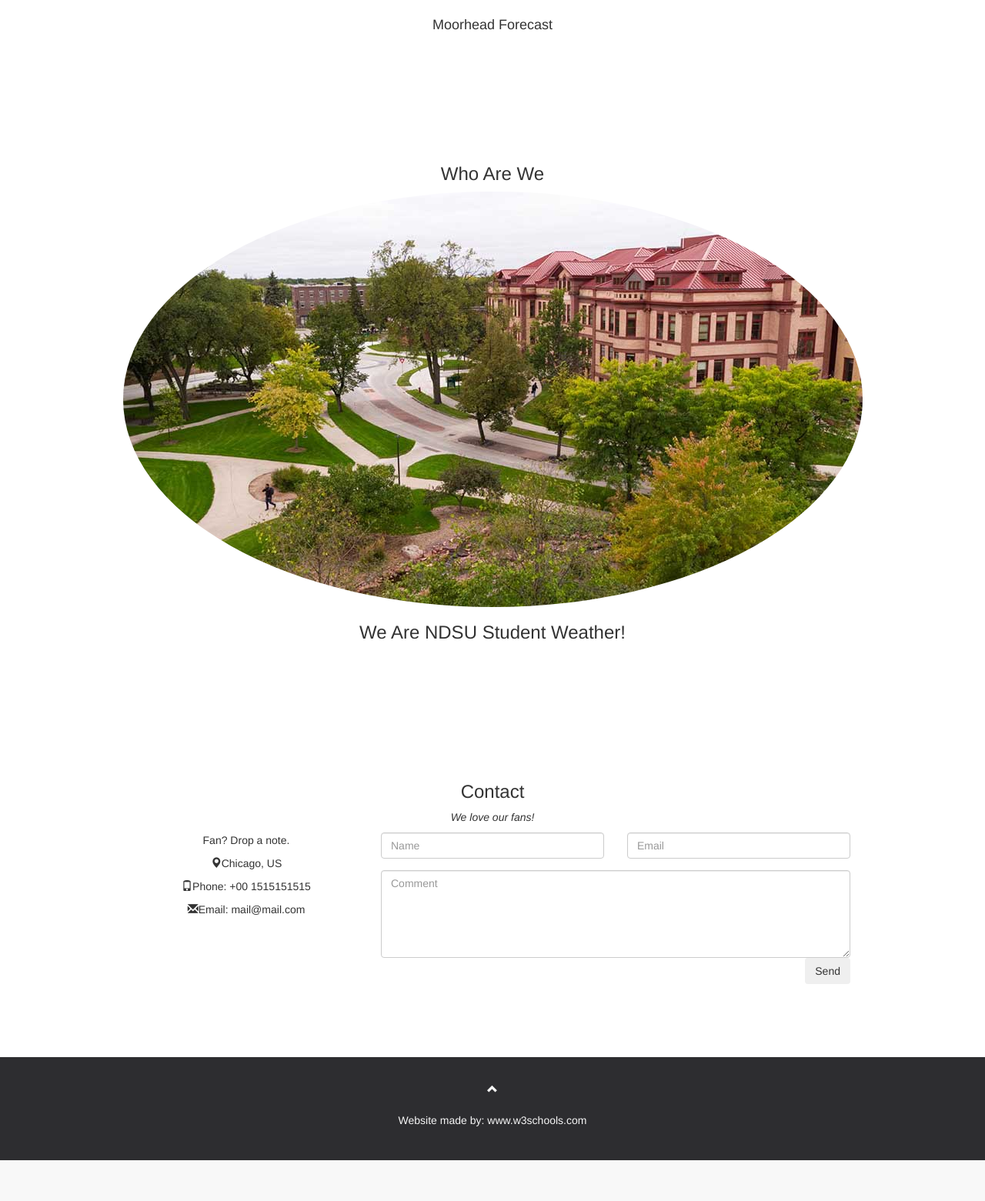
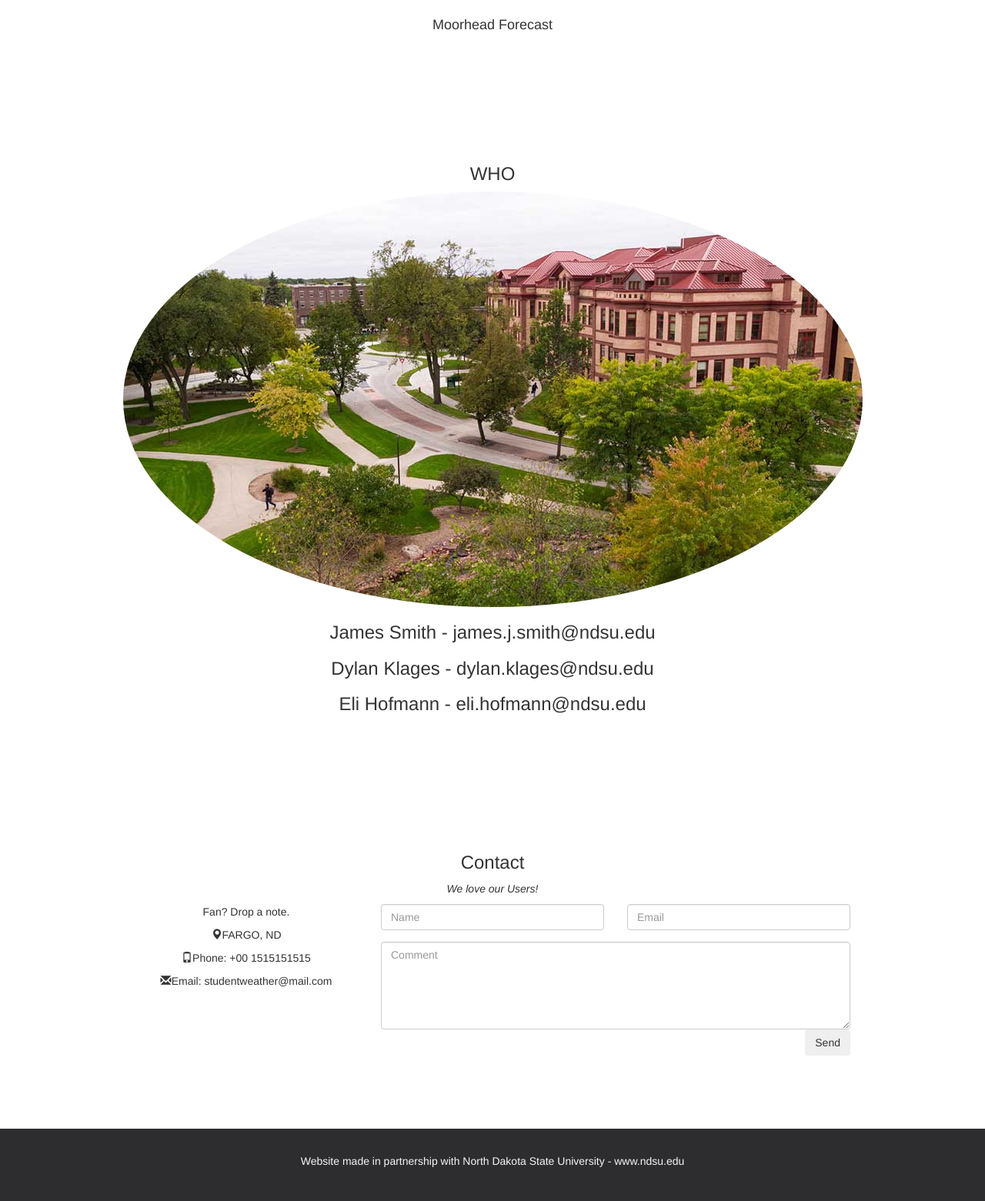
Before and after one commit to xponch0x/weather_project, a Django app: page / in a window 1280 px wide. Shown: the part 1640-3201 px from the top of the page at 77% size. Before the commit the page ends 3148 px from the top, so only its background shows below. Run offline with Django 5.2, Linux system fonts and the light colour scheme; data that the repository does not hold is empty; some libraries are stand-ins or nearby versions.

Commit message:
finishing touches

```diff
--- a/weather_app/templates/weather/home.html
+++ b/weather_app/templates/weather/home.html
@@ -68,11 +68,11 @@
         .forecast-container {
             display: flex;
             flex-wrap: wrap;
-            justify-content: space-between; /* Adjust as needed */
+            justify-content: space-between;
         }
 
         .forecast-item {
-            flex-basis: calc(20% - 20px); /* Adjust to set the width of each item */
+            flex-basis: calc(20% - 20px);
             margin-bottom: 20px;
         }
 
@@ -124,7 +124,7 @@
 
     <!--Intro and Donation Message-->
     <div class="container text-center">
-        <h3>STUDENTWEATHER</h3>
+        <h3>StudentWeather.org</h3>
         <p><em>We love the environment!</em></p>
         <p>We provide weather data in participation with North Dakota State University for non-profit use! Please consider donating!</p>
         <br>
@@ -200,7 +200,7 @@
     </div>
 
     <div id="section3" class="container-fluid bg-3">
-        <!--Forecast Data for Moorhead-->
+    <!--Forecast Data for Moorhead-->
     <div>
         <h4>Moorhead Forecast</h4>
         <div class="forecast-container">
@@ -223,21 +223,23 @@
 </div>
 
     <div id="who" class="container-fluid bg-4 text-center">
-        <h3>Who Are We</h3>
+        <h3>WHO</h3>
         {% load static %}
         <img src = "{% static "myapp/ndsu-campus.jpg" %}" class="img-circle" alt="ndsu">
-        <h3>We Are NDSU Student Weather!</h3>
+        <h3>James Smith - james.j.smith@ndsu.edu</h3>
+        <h3>Dylan Klages - dylan.klages@ndsu.edu</h3>
+        <h3>Eli Hofmann - eli.hofmann@ndsu.edu</h3>
     </div>
 
     <div id="contact" class="container">
         <h3 class="text-center">Contact</h3>
-        <p class="text-center"><em>We love our fans!</em></p>
+        <p class="text-center"><em>We love our Users!</em></p>
         <div class="row test">
             <div class="col-md-4">
                 <p>Fan? Drop a note.</p>
-                <p><span class="glyphicon glyphicon-map-marker"></span>Chicago, US</p>
+                <p><span class="glyphicon glyphicon-map-marker"></span>FARGO, ND</p>
                 <p><span class="glyphicon glyphicon-phone"></span>Phone: +00 1515151515</p>
-                <p><span class="glyphicon glyphicon-envelope"></span>Email: mail@mail.com</p>
+                <p><span class="glyphicon glyphicon-envelope"></span>Email: studentweather@mail.com</p>
             </div>
             <div class="col-md-8">
                 <div class="row">
@@ -260,9 +262,6 @@
 
 </body>
 <footer class="text-center">
-    <a class="up-arrow" href="#myPage" data-toggle="tooltip" title="TO TOP">
-        <span class="glyphicon glyphicon-chevron-up"></span>
-    </a><br><br>
-    <p>Website made by: <a href="#" data-toggle="tooltip" title="Visit w3schools">www.w3schools.com</a></p>
+    <p>Website made in partnership with North Dakota State University - <a href="https://www.ndsu.edu/" data-toggle="tooltip" title="Visit NDSU">www.ndsu.edu</a></p>
 </footer>
 </html>
--- a/weather_app/views.py
+++ b/weather_app/views.py
@@ -63,11 +63,9 @@ def home(request):
             'forecasts': []
         }
 
-        #Get today's date
-
-        #Define the start date for the forecast (May 1st)
+        #Define the start date for the forecast
         start_date = datetime.now()
-        #Calculate the end date (5 days from start date)
+        #Calculate the end date
         end_date = start_date + timedelta(days=7)
 
 
```
